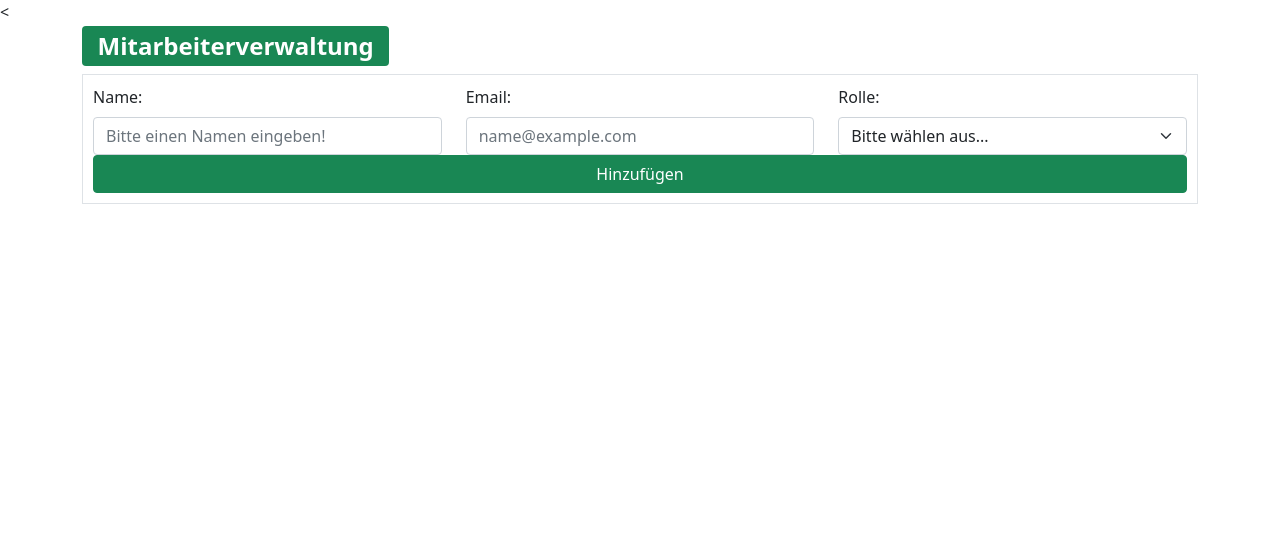
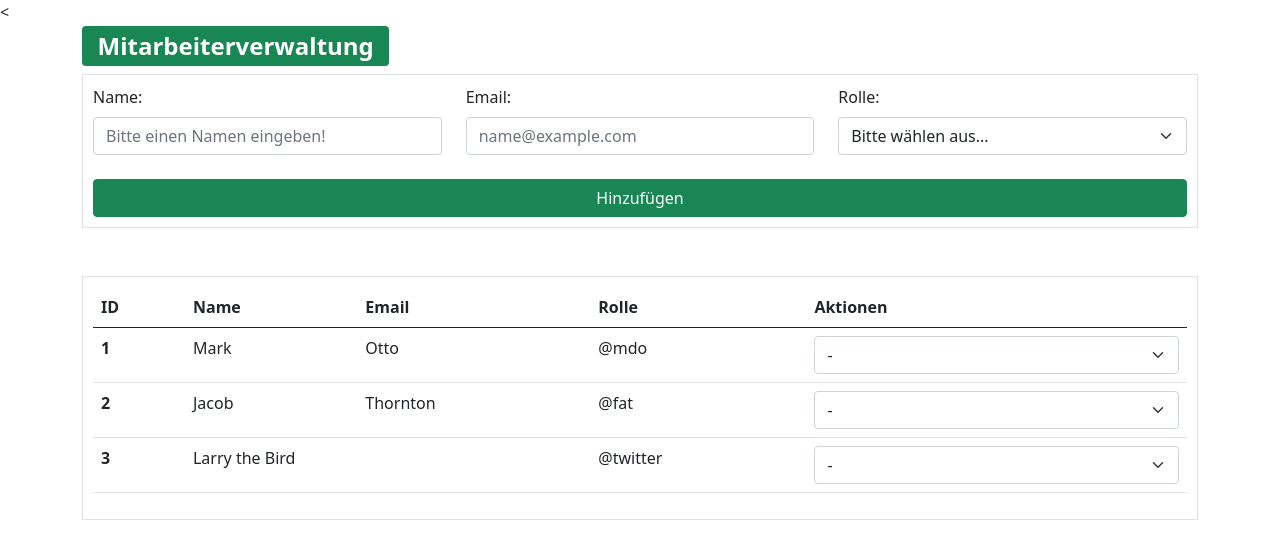
Before and after one commit to Schmatzebaerchen/forms, a plain HTML site: page index.html in a window 1280 px wide. Drawn offline with Linux system fonts and the light colour scheme.

Commit message:
Mitarbeiterliste mit Dropdownmenü zur Bearbeitung hinzugefügt

```diff
--- a/index.html
+++ b/index.html
@@ -34,7 +34,7 @@
               </select>
             </div>
           </div>
-
+        <br>
         <div class="row button-margin-top" >
           <div class="col">
            <div class="d-grid gap-2">
@@ -44,6 +44,81 @@
         </div>
       </div>
     </div>
+
+<br><br>
+
+
+    <div class="container">
+      <div class="border border-padding">
+        <table class="table">
+          <thead>
+            <tr>
+              <th scope="col">ID</th>
+              <th scope="col">Name</th>
+              <th scope="col">Email</th>
+              <th scope="col">Rolle</th>
+              <th scope="col">Aktionen</th>
+            </tr>
+          </thead>
+          <tbody>
+            <tr>
+              <th scope="row">1</th>
+              <td>Mark</td>
+              <td>Otto</td>
+              <td>@mdo</td>
+              <td>
+                <select class="form-select" "col-align-button">
+                  <option selected>-</option>
+                  <option value="1">bearbeiten</option>
+                  <option value="2">löschen</option>
+                  <option value="3">irgendwas</option>
+                </select>
+              </td>
+            </tr>
+            <tr>
+              <th scope="row">2</th>
+              <td>Jacob</td>
+              <td>Thornton</td>
+              <td>@fat</td>
+              <td>
+                <select class="form-select" "col-align-button">
+                  <option selected>-</option>
+                  <option value="1">bearbeiten</option>
+                  <option value="2">löschen</option>
+                  <option value="3">irgendwas</option>
+                </select>
+              </td>
+            </tr>
+            <tr>
+              <th scope="row">3</th>
+              <td colspan="2">Larry the Bird</td>
+              <td>@twitter</td>
+              <td>
+                <select class="form-select" "col-align-button">
+                  <option selected>-</option>
+                  <option value="1">bearbeiten</option>
+                  <option value="2">löschen</option>
+                  <option value="3">irgendwas</option>
+                </select>
+              </td>
+            </tr>
+          </tbody>
+        </table>
+      </div>
+    </div>
+
+
+
+
+
+
+
+
+
+
+
+
+
+
   </body>
 </html>
-</html>
```
